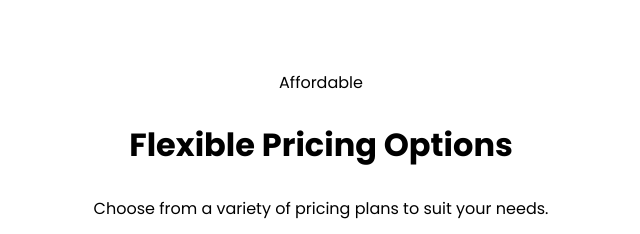
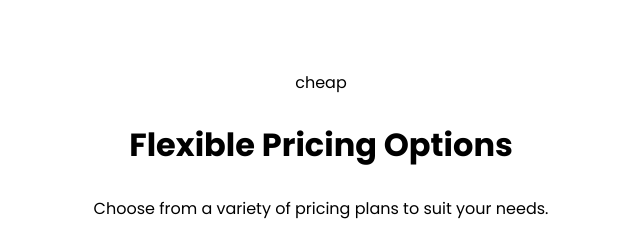
Before and after one commit to MuhammadAubrey/NaRumoh.github.io, a plain HTML site: page price.html in a window 1280 px wide. Shown: the part 246-480 px from the top of the page, 319-959 px from the left. Drawn offline with nearby package versions, Linux system fonts and the light colour scheme.

Commit message:
Initial commit

```diff
--- a/price.html
+++ b/price.html
@@ -40,7 +40,7 @@
       <section>
         <div class="mid-price">
           <div class="info-mid-price">
-            <p>Affordable</p>
+            <p>cheap</p>
             <h1>Flexible Pricing Options</h1>
             <p>Choose from a variety of pricing plans to suit your needs.</p>
             <p id="month-box">monthly</p>
```
Also changed, not shown: 1 other file.
